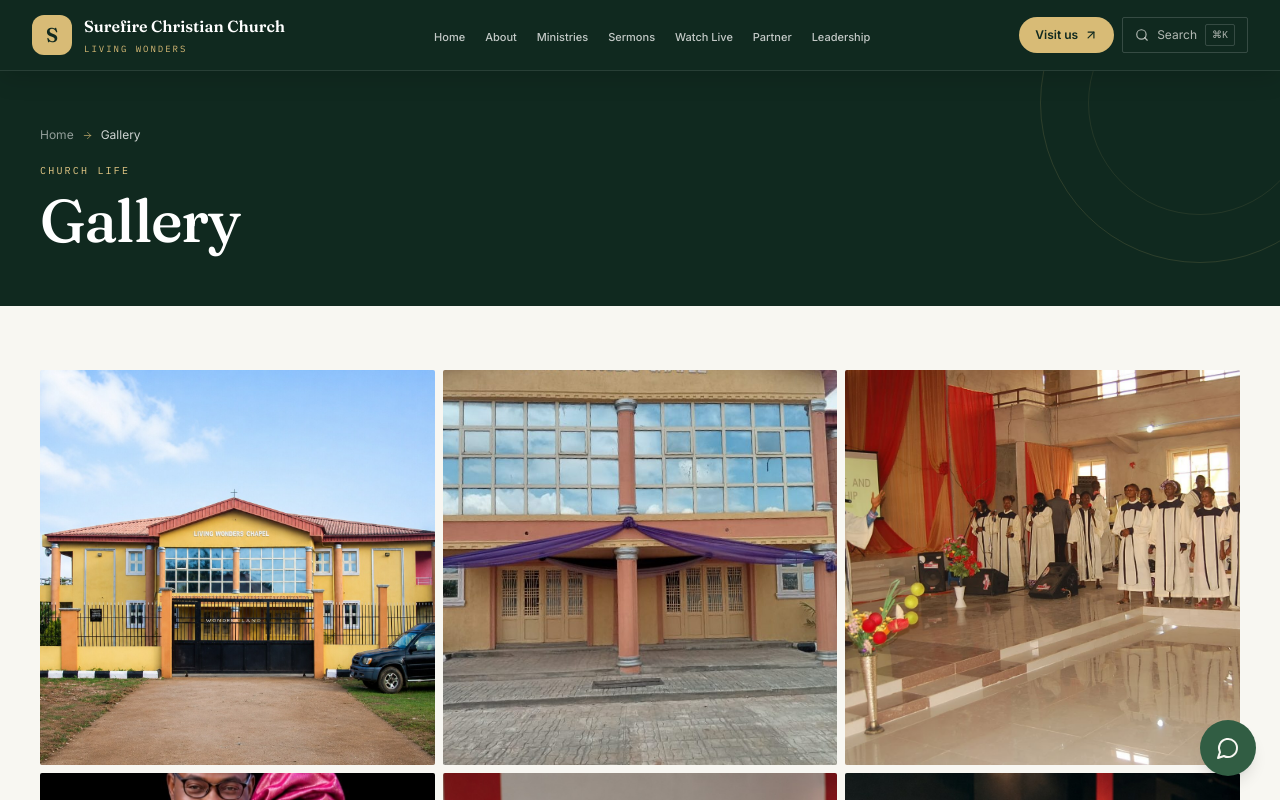
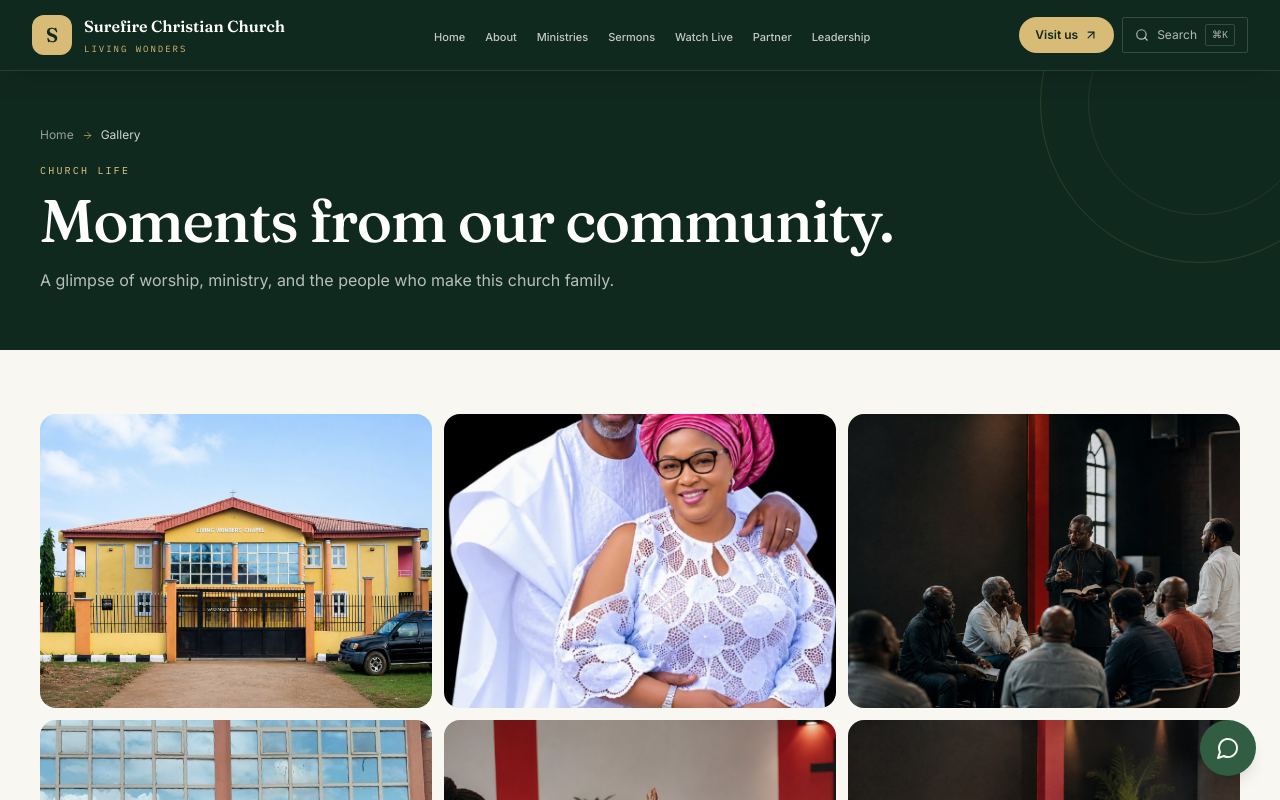
Before and after one commit to taiwoatlas/surefire-next, a Next.js app: page /gallery in a window 1280 px wide. Shown: the top 800 px of the page. Built offline with nearby package versions, Linux system fonts and the light colour scheme; no server answers.

Commit message:
Refine Sermons and Gallery page layouts in the new design system

```diff
--- a/app/gallery/page.tsx
+++ b/app/gallery/page.tsx
@@ -1,5 +1,6 @@
 import type { Metadata } from "next";
 import Image from "next/image";
+import { Camera } from "lucide-react";
 import { PageHeader } from "@/components/layout/PageHeader";
 import { Section } from "@/components/layout/Section";
 import { galleryImages } from "@/data/gallery";
@@ -13,35 +14,19 @@ export const metadata: Metadata = {
 export default function GalleryPage() {
   return (
     <>
-      <PageHeader
-        eyebrow="Church Life"
-        title="Gallery"
-        breadcrumbs={[{ label: "Home", href: "/" }, { label: "Gallery" }]}
-      />
+      <PageHeader eyebrow="Church life" title="Moments from our community." lede="A glimpse of worship, ministry, and the people who make this church family." breadcrumbs={[{ label: "Home", href: "/" }, { label: "Gallery" }]} />
 
       <Section tone="paper">
         {galleryImages.length === 0 ? (
-          <EmptyState
-            title="Photography coming soon"
-            description="Images from worship, ministry and community life will be added here as they're confirmed."
-          />
+          <div className="mx-auto max-w-xl rounded-2xl border border-[#e6e2d8] bg-white p-6 text-center sm:p-8">
+            <span className="mx-auto grid size-12 place-items-center rounded-2xl bg-[#e9eddf] text-[#315d43]"><Camera size={22} aria-hidden="true" /></span>
+            <div className="mt-4"><EmptyState title="Photography coming soon" description="Confirmed photos from worship, ministry and community life will appear here as they are added." /></div>
+          </div>
         ) : (
-          <div className="grid gap-2 sm:grid-cols-2 md:grid-cols-3">
+          <div className="columns-1 gap-3 sm:columns-2 lg:columns-3">
             {galleryImages.map((img) => (
-              <a
-                key={img.src}
-                href={img.src}
-                target="_blank"
-                rel="noopener noreferrer"
-                className="group relative block aspect-square overflow-hidden rounded-sm bg-stone"
-              >
-                <Image
-                  src={img.src}
-                  alt={img.alt}
-                  fill
-                  sizes="(min-width: 768px) 33vw, 50vw"
-                  className="object-cover transition-transform duration-300 group-hover:scale-105"
-                />
+              <a key={img.src} href={img.src} target="_blank" rel="noopener noreferrer" aria-label={`Open photo: ${img.alt}`} className="group relative mb-3 block break-inside-avoid overflow-hidden rounded-2xl bg-[#e9eddf]">
+                <div className="relative aspect-[4/3]"><Image src={img.src} alt={img.alt} fill sizes="(min-width: 1024px) 33vw, (min-width: 640px) 50vw, 100vw" className="object-cover transition duration-500 group-hover:scale-105" /></div>
               </a>
             ))}
           </div>
```
